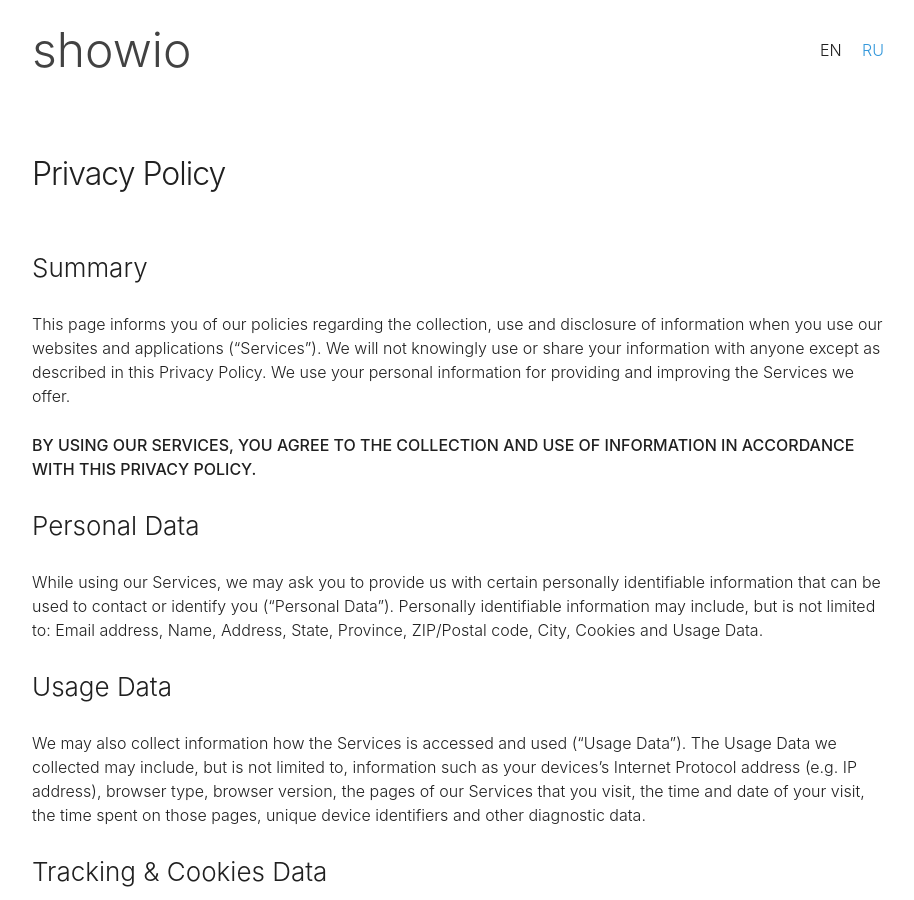
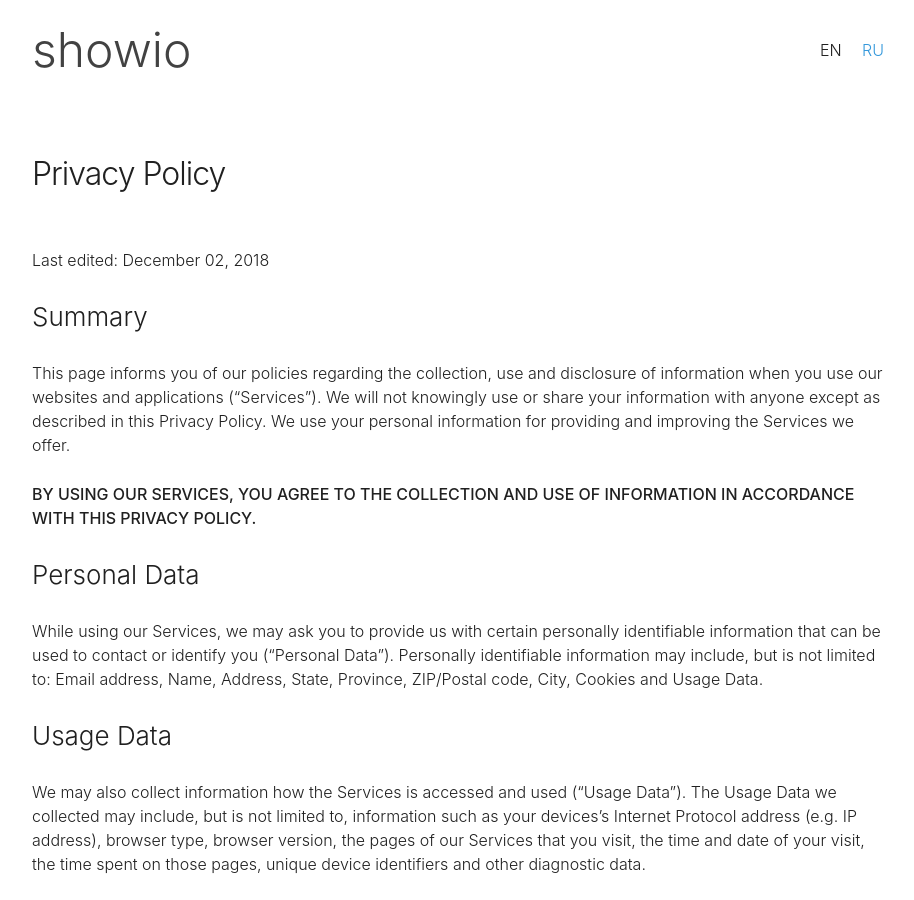
Before and after one commit to madyanov/madyanov.github.io, a Jekyll site: the page built from showio/en/privacy.md, in a window 1280 px wide and 900 px high. Shown: the whole window, without its empty margins (178-1092 px from the left). Built offline with Jekyll 4.4.1, drawn with Linux system fonts in a browser that asks for light colours; some web fonts are replaced.

Commit message:
Update Privacy Policy

```diff
--- a/showio/en/privacy.md
+++ b/showio/en/privacy.md
@@ -8,6 +8,8 @@ title: Privacy Policy
 ---
 
 {%- assign project = site.data.projects[page.project] -%}
+
+Last edited: December 02, 2018
 
 ## Summary
 
```
